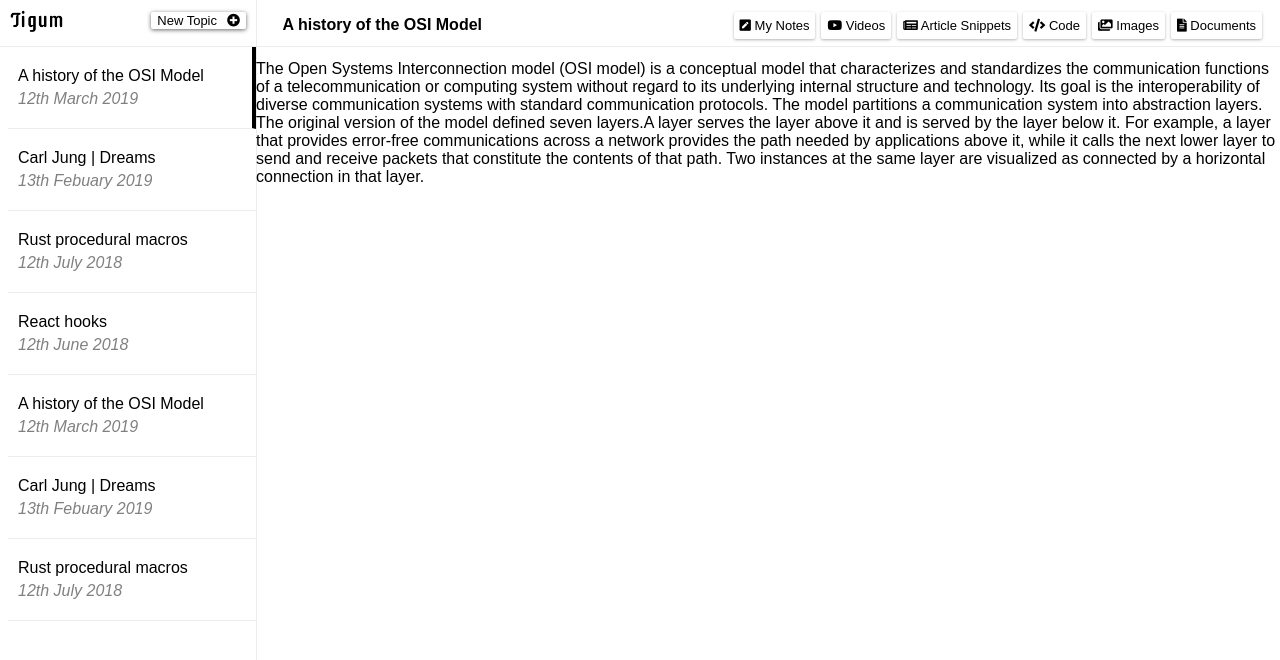
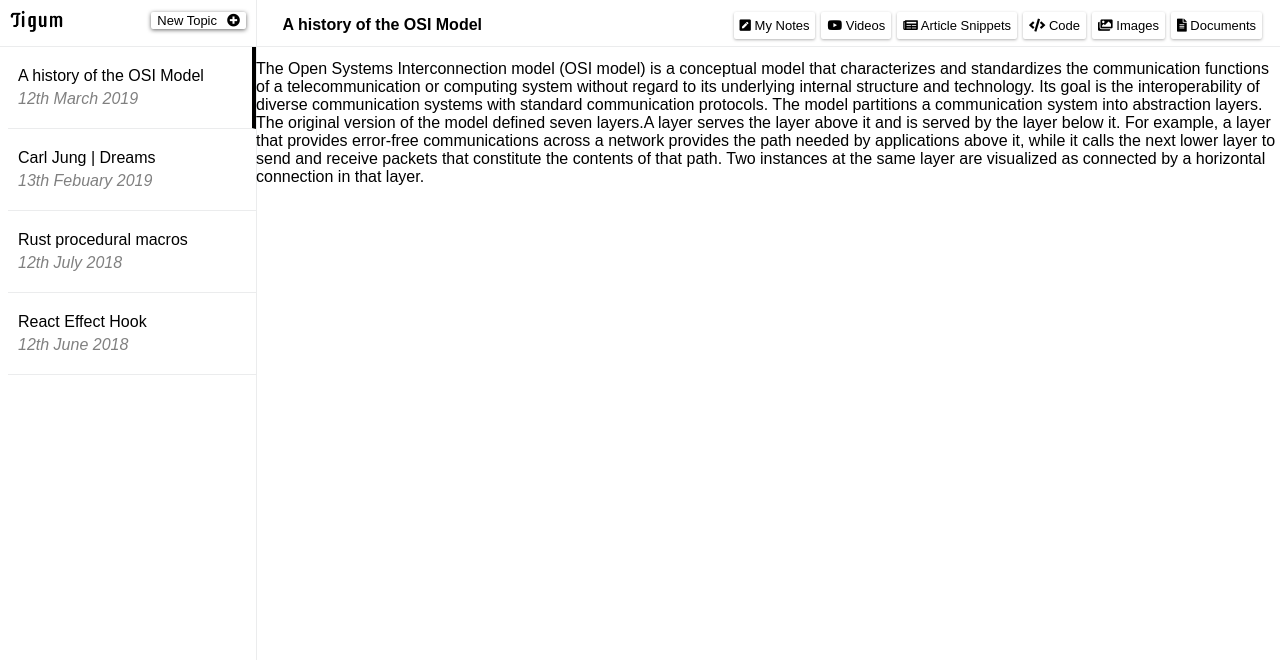
Before and after one commit to bbsmithy/tigum-gui, a React (Create React App) app: page / in a window 1280 px wide. Shown: the top 660 px of the page. Built offline with nearby package versions, Linux system fonts and the light colour scheme.

Commit message:
Added some dummy topic content

```diff
--- a/src/App.tsx
+++ b/src/App.tsx
@@ -15,37 +15,23 @@ const topics = [
     name: "Carl Jung | Dreams",
     date: "13th Febuary 2019",
     content:
-      "The Open Systems Interconnection model (OSI model) is a conceptual model that characterizes and standardizes the communication functions of a telecommunication or computing system without regard to its underlying internal structure and technology. Its goal is the interoperability of diverse communication systems with standard communication protocols. The model partitions a communication system into abstraction layers. The original version of the model defined seven layers.A layer serves the layer above it and is served by the layer below it. For example, a layer that provides error-free communications across a network provides the path needed by applications above it, while it calls the next lower layer to send and receive packets that constitute the contents of that path. Two instances at the same layer are visualized as connected by a horizontal connection in that layer."
+      "A psychoanalyst based in Zurich, Switzerland, Jung (1875  -1961) was a friend and follower of Freud but soon developed his own ideas about how dreams are formed.  While depth psychology has fallen out of favor in neuroscience, Jung’s ideas are still thriving in contemporary psychoanalytic circles.  Popular applications directly based on Jung’s research include the Myers-Briggs Personality Type Indicator, the polygraph (lie detector) test, and 12-step addiction recovery programs. The basic idea behind Jungian dream theory is that dreams reveal more than they conceal. They are a natural expression of our imagination and use the most straightforward language at our disposal: mythic narratives.  Because Jung rejected Freud’s theory of dream interpretation that dreams are designed to be secretive, he also did not believe dream formation is a product of  discharging our tabooed sexual impulses."
   },
   {
     name: "Rust procedural macros",
     date: "12th July 2018",
-    content:
-      "The Open Systems Interconnection model (OSI model) is a conceptual model that characterizes and standardizes the communication functions of a telecommunication or computing system without regard to its underlying internal structure and technology. Its goal is the interoperability of diverse communication systems with standard communication protocols. The model partitions a communication system into abstraction layers. The original version of the model defined seven layers.A layer serves the layer above it and is served by the layer below it. For example, a layer that provides error-free communications across a network provides the path needed by applications above it, while it calls the next lower layer to send and receive packets that constitute the contents of that path. Two instances at the same layer are visualized as connected by a horizontal connection in that layer."
+    content: `First defined over two years ago in RFC 1566, procedural macros are, in layman's terms, a function that takes a piece of syntax at compile time and produces a new bit of syntax. Procedural macros in Rust 2018 come in one of three flavors: #[derive] mode macros have actually been stable since Rust 1.15 and bring all the goodness and ease of use of #[derive(Debug)] to user-defined traits as well, such as Serde's #[derive(Deserialize)].
+
+    Function-like macros are newly stable to the 2018 edition and allow defining macros like env!('FOO') or format_args!("...") in a crates.io-based library. You can think of these as sort of "macro_rules! macros" on steroids.
+
+    Attribute macros, my favorite, are also new in the 2018 edition and allow you to provide lightweight annotations on Rust functions which perform syntactical transformations over the code at compile time.`
   },
   {
-    name: "React hooks",
+    name: "React Effect Hook",
     date: "12th June 2018",
-    content:
-      "The Open Systems Interconnection model (OSI model) is a conceptual model that characterizes and standardizes the communication functions of a telecommunication or computing system without regard to its underlying internal structure and technology. Its goal is the interoperability of diverse communication systems with standard communication protocols. The model partitions a communication system into abstraction layers. The original version of the model defined seven layers.A layer serves the layer above it and is served by the layer below it. For example, a layer that provides error-free communications across a network provides the path needed by applications above it, while it calls the next lower layer to send and receive packets that constitute the contents of that path. Two instances at the same layer are visualized as connected by a horizontal connection in that layer."
-  },
-  {
-    name: "A history of the OSI Model",
-    date: "12th March 2019",
-    content:
-      "The Open Systems Interconnection model (OSI model) is a conceptual model that characterizes and standardizes the communication functions of a telecommunication or computing system without regard to its underlying internal structure and technology. Its goal is the interoperability of diverse communication systems with standard communication protocols. The model partitions a communication system into abstraction layers. The original version of the model defined seven layers.A layer serves the layer above it and is served by the layer below it. For example, a layer that provides error-free communications across a network provides the path needed by applications above it, while it calls the next lower layer to send and receive packets that constitute the contents of that path. Two instances at the same layer are visualized as connected by a horizontal connection in that layer."
-  },
-  {
-    name: "Carl Jung | Dreams",
-    date: "13th Febuary 2019",
-    content:
-      "The Open Systems Interconnection model (OSI model) is a conceptual model that characterizes and standardizes the communication functions of a telecommunication or computing system without regard to its underlying internal structure and technology. Its goal is the interoperability of diverse communication systems with standard communication protocols. The model partitions a communication system into abstraction layers. The original version of the model defined seven layers.A layer serves the layer above it and is served by the layer below it. For example, a layer that provides error-free communications across a network provides the path needed by applications above it, while it calls the next lower layer to send and receive packets that constitute the contents of that path. Two instances at the same layer are visualized as connected by a horizontal connection in that layer."
-  },
-  {
-    name: "Rust procedural macros",
-    date: "12th July 2018",
-    content:
-      "The Open Systems Interconnection model (OSI model) is a conceptual model that characterizes and standardizes the communication functions of a telecommunication or computing system without regard to its underlying internal structure and technology. Its goal is the interoperability of diverse communication systems with standard communication protocols. The model partitions a communication system into abstraction layers. The original version of the model defined seven layers.A layer serves the layer above it and is served by the layer below it. For example, a layer that provides error-free communications across a network provides the path needed by applications above it, while it calls the next lower layer to send and receive packets that constitute the contents of that path. Two instances at the same layer are visualized as connected by a horizontal connection in that layer."
+    content: `You’ve likely performed data fetching, subscriptions, or manually changing the DOM from React components before. We call these operations “side effects” (or “effects” for short) because they can affect other components and can’t be done during rendering.
+
+    The Effect Hook, useEffect, adds the ability to perform side effects from a function component. It serves the same purpose as componentDidMount, componentDidUpdate, and componentWillUnmount in React classes, but unified into a single API. (We’ll show examples comparing useEffect to these methods in Using the Effect Hook.)`
   }
 ];
 
```
